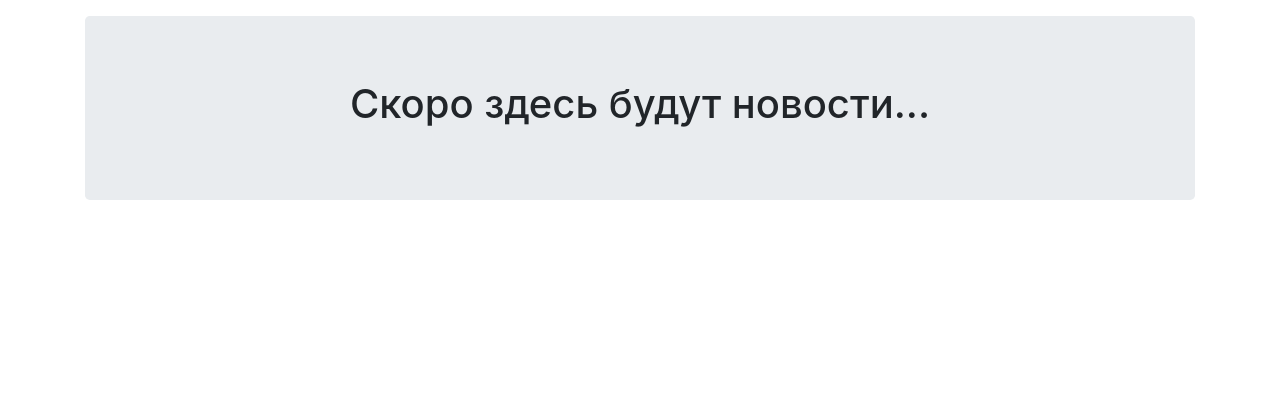
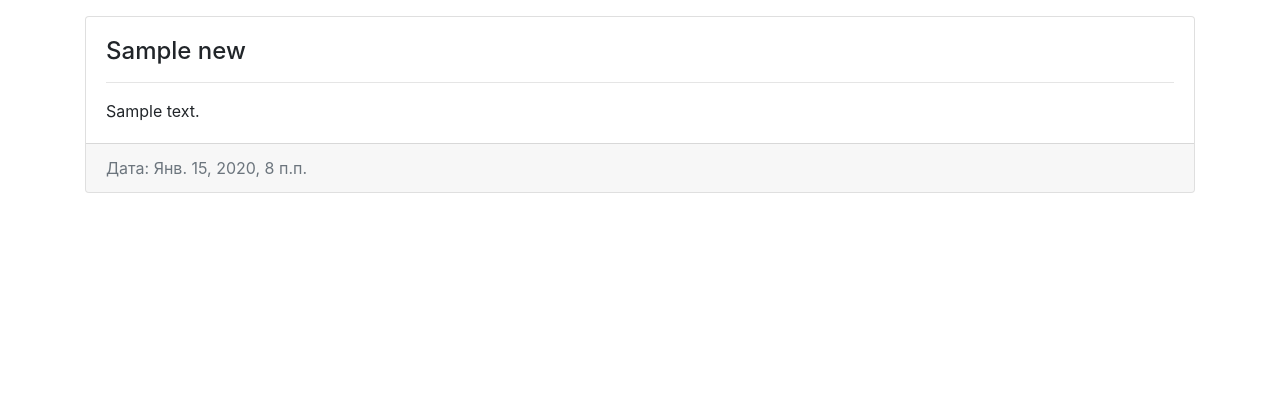
Before and after one commit to jokly/CampusMasterSite, a Django app: page / in a window 1280 px wide. Shown: the part 56-455 px from the top of the page. Run offline with Django 3.2, Linux system fonts and the light colour scheme; tables that the repository leaves empty hold one stand-in row (values such as "Sample post"); some libraries are stand-ins or nearby versions.

Commit message:
Added news

```diff
--- a/campus_master/admin.py
+++ b/campus_master/admin.py
@@ -1,7 +1,8 @@
 from django.contrib import admin
-from .models import User, Complaint, Status
+from .models import User, Complaint, Status, News
 
 # Register your models here.
 admin.site.register(User)
 admin.site.register(Complaint)
 admin.site.register(Status)
+admin.site.register(News)
--- a/campus_master/models.py
+++ b/campus_master/models.py
@@ -7,6 +7,8 @@
 # Feel free to rename the models, but don't rename db_table values or field names.
 from datetime import datetime
 from django.db import models
+from django.contrib.auth.models import User as Django_User
+from ckeditor_uploader.fields import RichTextUploadingField
 
 
 ROOM_LEN = 5
@@ -36,3 +38,12 @@ class User(models.Model):
 
     def __str__(self):
         return 'User [' + self.telephone_number + '] from ' + self.room
+
+
+class News(models.Model):
+    title = models.CharField(blank=True, max_length=250)
+    text = RichTextUploadingField()
+    created = models.DateTimeField(auto_now_add=True)
+
+    def __str__(self):
+        return '{}'.format(self.title)
--- a/campus_master/templates/campus_master/base.html
+++ b/campus_master/templates/campus_master/base.html
@@ -9,7 +9,7 @@
     <title>Campus-Master</title>
     <link rel="icon" href="/static/campus_master/favicon.ico">
 
-    <link rel="stylesheet" href="https://maxcdn.bootstrapcdn.com/bootstrap/4.0.0-beta.2/css/bootstrap.min.css" integrity="sha384-PsH8R72JQ3SOdhVi3uxftmaW6Vc51MKb0q5P2rRUpPvrszuE4W1povHYgTpBfshb" crossorigin="anonymous">
+    <link rel="stylesheet" href="https://maxcdn.bootstrapcdn.com/bootstrap/4.0.0/css/bootstrap.min.css" integrity="sha384-Gn5384xqQ1aoWXA+058RXPxPg6fy4IWvTNh0E263XmFcJlSAwiGgFAW/dAiS6JXm" crossorigin="anonymous">
     <link rel="stylesheet" type="text/css" href="/static/campus_master/style.css">
 
     <script src="//twemoji.maxcdn.com/twemoji.min.js?2.4"></script>
--- a/campus_master/templates/campus_master/index.html
+++ b/campus_master/templates/campus_master/index.html
@@ -1,7 +1,20 @@
 {% extends 'campus_master/base.html' %}
 
 {% block content %}
-<div class="jumbotron text-center">
-    <h1>Скоро здесь будут новости...</h1>
-</div>
+    {% for item in data %}
+        <div class="row">
+            <div class="col-md-12">
+                <div class="card">
+                    <div class="card-body">
+                        <h4 class="card-title">{{ item.title }}</h4>
+                        <hr>
+                        <p class="card-text">{{ item.text|safe }}</p>
+                    </div>
+                    <div class="card-footer text-muted">
+                        Дата: {{ item.created }}
+                    </div>
+                </div>
+            </div>
+        </div>
+    {% endfor %}
 {% endblock %}
--- a/campus_master/urls.py
+++ b/campus_master/urls.py
@@ -1,6 +1,8 @@
 from django.urls import path
 from django.conf.urls import include
+from django.conf.urls.static import static
 from django.contrib.auth.views import login, logout
+from campus_master_site import settings
 from . import views
 
 urlpatterns = [
@@ -11,4 +13,5 @@ urlpatterns = [
     path(r'export/xls/', views.export_complaints_xls, name='export_complaints_xls'),
     path(r'accounts/logout/', logout, {'next_page': '/'}),
     path(r'accounts/', include('django.contrib.auth.urls')),
-]
+    path(r'ckeditor/', include('ckeditor_uploader.urls')),
+] + static(settings.MEDIA_URL, document_root=settings.MEDIA_ROOT)
--- a/campus_master/views.py
+++ b/campus_master/views.py
@@ -3,12 +3,14 @@ from django.contrib.auth.decorators import login_required
 from django.http import HttpResponse
 from datetime import datetime
 import xlwt
-from .models import Complaint, Status
+from .models import Complaint, Status, News
 
 # Create your views here.
 
 def main(request):
-    return render(request, 'campus_master/index.html', {})
+    data = News.objects.order_by('-created')
+
+    return render(request, 'campus_master/index.html', {'data': data})
 
 def bot(request):
     return render(request, 'campus_master/bot.html', {})
--- a/static/campus_master/style.css
+++ b/static/campus_master/style.css
@@ -7,3 +7,7 @@ img.emoji {
     margin: 0px !important;
     display: inline !important;
 }
+
+.row+.row {
+    margin-top: 1rem;
+}
```
Also changed, not shown: campus_master_site/settings.py (+12 -1 lines), campus_master/migrations/0005_news.py (added).
